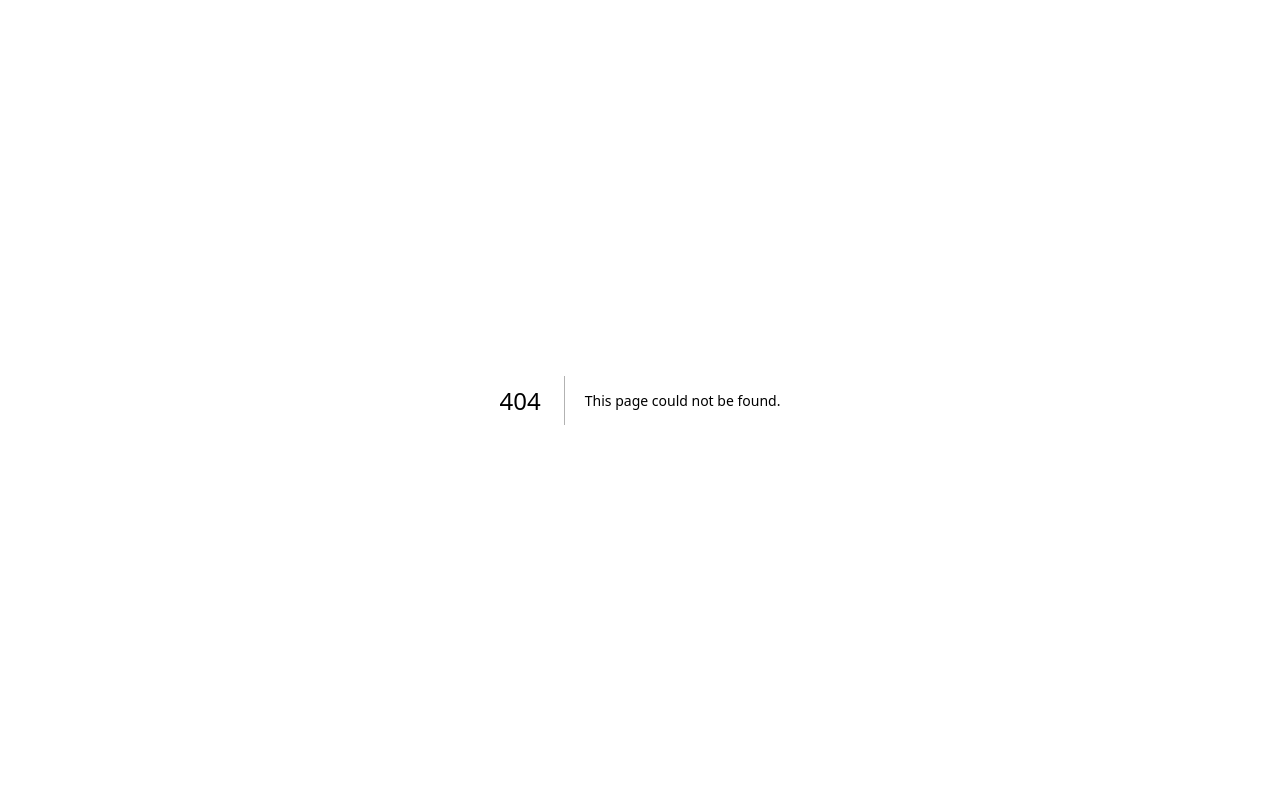
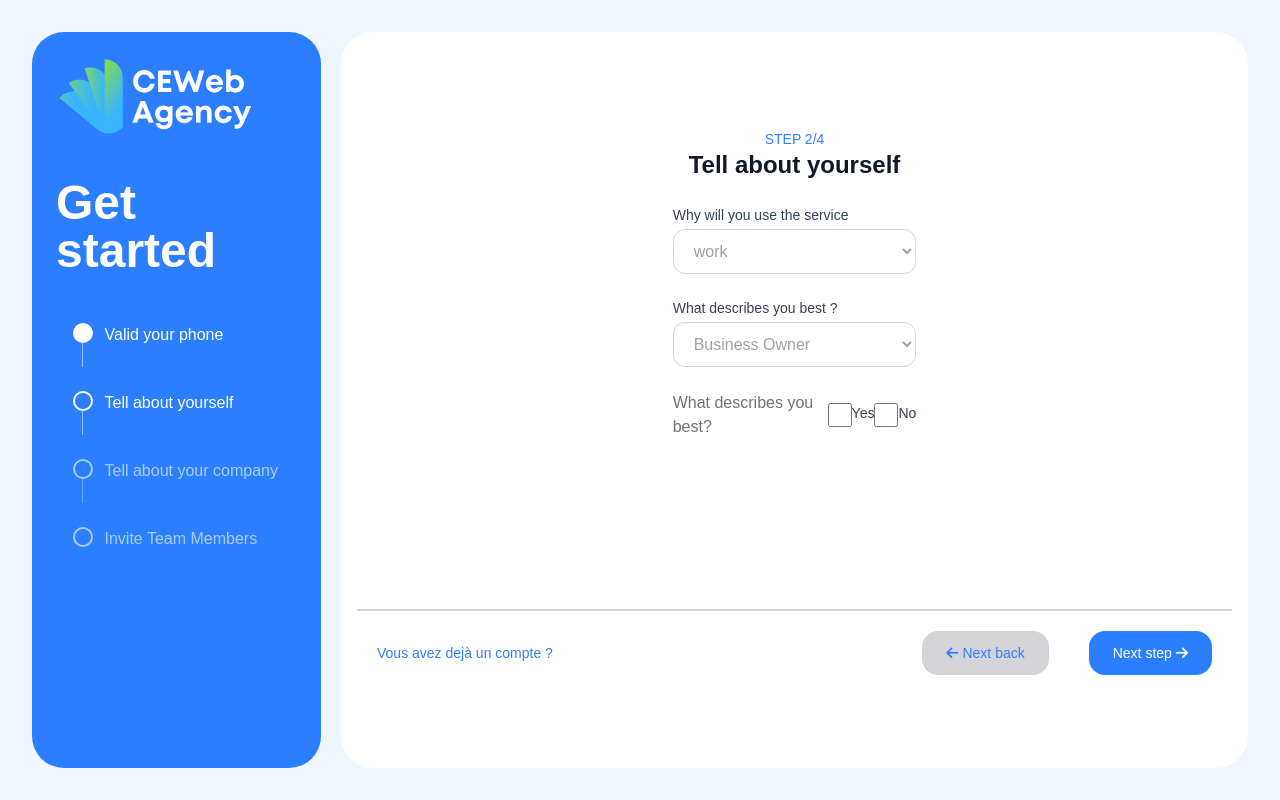
Before and after one commit to NaSuRall/Fleximate, a Next.js app: page /steps2 in a window 1280 px wide. Before the commit this address had no page. Built offline with nearby package versions, Linux system fonts and the light colour scheme.

Commit message:
Add : | steps2 to registration

```diff
--- a/app/(registration)/register/page.js
+++ b/app/(registration)/register/page.js
@@ -12,8 +12,8 @@ export default function register(){
                         <Image    className="dark:invert"
                                   src="/logo.png"
                                   alt="Vercel logomark"
-                                  width={200}
-                                  height={200}
+                                  width={300}
+                                  height={300}
                         />
                         <h1 className="text-5xl  text-white font-bold">Get started</h1>
                     </div>
@@ -87,7 +87,7 @@ export default function register(){
                             <div>
                                 <label className="block text-sm font-medium text-gray-700 mb-2">Code from SMS</label>
                                 <div className="flex gap-3">
-                                    {Array(4)
+                                    {Array(6)
                                         .fill(0)
                                         .map((_, idx) => (
                                             <input
@@ -135,14 +135,12 @@ export default function register(){
                             </div>
                         </form>
 
-
-
                     </div>
                     <footer className="flex items-center justify-between w-full text-sm text-blue-500 border-t-2 border-zinc-300 p-5">
                         <Link href="/login"  className="text-center text-sm text-blue-500 hover:underline"> Vous avez dejà un compte ?</Link>
 
-                        <button className="px-6 py-3 bg-blue-500 text-white rounded-2xl cursor-pointer transition-all hover:bg-blue-600 ">Next step <i
-                            className="fa-solid fa-arrow-right"></i></button>
+                        <Link href="/steps2" className="px-6 py-3 bg-blue-500 text-white rounded-2xl cursor-pointer transition-all hover:bg-blue-600 ">Next step <i
+                            className="fa-solid fa-arrow-right"></i></Link>
                     </footer>
 
                 </div>
--- /dev/null
+++ b/app/(registration)/steps2/page.js
@@ -0,0 +1,126 @@
+import Image from "next/image";
+import Link from "next/link";
+
+export default function steps2(){
+    return (
+        <div className="grid grid-cols-4 grid-rows-1 gap-5 h-screen w-full p-8 bg-blue-50 ">
+
+
+            <div className=" rounded-4xl row-start-1  row-end-1 col-start-1 col-end-1 flex flex-col h-full w-full bg-blue-500  items-center    ">
+                <div className="flex items-center flex-col justify-between">
+                    <div className=" flex flex-col w-full p-6 gap-10 ">
+                        <Image    className="dark:invert"
+                                  src="/logo.png"
+                                  alt="Vercel logomark"
+                                  width={200}
+                                  height={200}
+                        />
+                        <h1 className="text-5xl  text-white font-bold">Get started</h1>
+                    </div>
+                    <div className="bg-blue-500 text-white p-6 rounded-lg w-64 space-y-6">
+                        <div className="flex items-start gap-3">
+                            <div className="flex flex-col items-center">
+                                <div className="w-5 h-5 rounded-full border-2 border-white bg-white"></div>
+                                <div className="h-6 w-px bg-white opacity-50"></div>
+                            </div>
+                            <p className="font-medium">Valid your phone</p>
+                        </div>
+
+                        <div className="flex items-start gap-3 ">
+                            <div className="flex flex-col items-center">
+                                <div className="w-5 h-5 rounded-full border-2 border-white"></div>
+                                <div className="h-6 w-px bg-white opacity-50"></div>
+                            </div>
+                            <p>Tell about yourself</p>
+                        </div>
+
+                        <div className="flex items-start gap-3 opacity-60">
+                            <div className="flex flex-col items-center">
+                                <div className="w-5 h-5 rounded-full border-2 border-white"></div>
+                                <div className="h-6 w-px bg-white opacity-50"></div>
+                            </div>
+                            <p>Tell about your company</p>
+                        </div>
+
+                        <div className="flex items-start gap-3 opacity-60">
+                            <div className="flex flex-col items-center">
+                                <div className="w-5 h-5 rounded-full border-2 border-white"></div>
+                            </div>
+                            <p>Invite Team Members</p>
+                        </div>
+                    </div>
+                </div>
+
+            </div>
+
+
+            <div className=" rounded-4xl row-start-1  row-end-1 col-start-2 col-end-5 flex flex-col h-full w-full  justify-center items-center gap-10 ">
+                <div className=" h-full flex-col flex  items-center justify-around w-full bg-white px-4 rounded-4xl">
+                    <div className=" w-1/3 space-y-6">
+
+
+                        <form className="p-6 space-y-6">
+
+                            <div className="text-center">
+                                <p className="text-sm font-medium text-blue-500">STEP 2/4</p>
+                                <h2 className="text-2xl font-semibold text-gray-900">Tell about yourself</h2>
+                            </div>
+
+                            <div>
+                                <label className="block text-sm font-medium text-gray-700 mb-1">Why will you use the service</label>
+                                <select className="w-full px-4 py-3 rounded-xl border border-gray-300 focus:outline-none focus:ring-2 focus:ring-blue-500 placeholder-gray-400 text-zinc-400">
+                                    <option value="+33">work</option>
+                                    <option value="+1">Business</option>
+                                    <option value="+1">fun</option>
+                                </select>
+
+                            </div>
+
+                            <div>
+                                <label className="block text-sm font-medium text-gray-700 mb-1">What describes you best ?</label>
+                                <select className="w-full px-4 py-3 rounded-xl border border-gray-300 focus:outline-none focus:ring-2 focus:ring-blue-500 placeholder-gray-400 text-zinc-400">
+                                    <option value="+33">Business Owner</option>
+                                    <option value="+1">---</option>
+                                    <option value="+1">---</option>
+                                </select>
+
+                            </div>
+
+                            <div className="flex flex-row justify-between items-center w-full gap-3 ">
+                                <div>
+                                    <p className="text-zinc-500">What describes you best?</p>
+
+                                </div>
+                                <div className="flex flex-row items-center ">
+                                    <input type="checkbox" className="w-6 h-6 rounded-full px-4 py-3  border border-gray-300 "/>
+                                    <label className="block text-sm font-medium text-gray-700 mb-1"> Yes</label>
+
+                                    <input type="checkbox" className="w-6 h-6 px-4 py-3 rounded-full border border-gray-300 "/>
+
+                                    <label className="block text-sm font-medium text-gray-700 mb-1">No</label>
+                                </div>
+
+
+                            </div>
+                        </form>
+
+                    </div>
+                    <footer className="flex items-center justify-between w-full text-sm text-blue-500 border-t-2 border-zinc-300 p-5">
+                        <Link href="/login"  className="text-center text-sm text-blue-500 hover:underline"> Vous avez dejà un compte ?</Link>
+                        <div className="flex flex-row gap-10">
+                            <Link href="/register" className="px-6 py-3 bg-zinc-300 text-blue-500 rounded-2xl cursor-pointer transition-all hover:bg-zinc-400 "><i
+                                className="fa-solid fa-arrow-left"></i> Next back </Link>
+                            <Link href="#" className="px-6 py-3 bg-blue-500 text-white rounded-2xl cursor-pointer transition-all hover:bg-blue-600 ">Next step <i
+                                className="fa-solid fa-arrow-right"></i></Link>
+                        </div>
+
+                    </footer>
+
+                </div>
+
+
+            </div>
+
+        </div>
+    )
+}
--- a/app/dashboard/page.js
+++ b/app/dashboard/page.js
@@ -74,7 +74,7 @@ export default function Dashboard() {
 
                     <div className="bg-white rounded-4xl p-6 row-start-2 row-end-4 col-start-1 col-end-2">
                         <div className="flex flex-row justify-between">
-                            <h2 className="text-xl">Visite website</h2>
+                            <h2 className="text-xl font-bold">Visite website</h2>
                             <a href="#"><i className="fa-solid fa-arrow-up-right-from-square text-xl transition-all text-blue-500 cursor-pointer hover:translate-x-0.5 hover:-translate-y-px"></i></a>
                         </div>
                         <LineChart />
@@ -82,7 +82,7 @@ export default function Dashboard() {
 
                     <div className="bg-white rounded-4xl p-6 row-start-2 row-end-4 col-start-2 col-end-3">
                         <div className="flex flex-row justify-between">
-                            <h2 className="text-xl">Client</h2>
+                            <h2 className="text-xl font-bold">Client</h2>
                             <a href="#"><i className="fa-solid fa-arrow-up-right-from-square text-xl transition-all text-blue-500 cursor-pointer hover:translate-x-0.5 hover:-translate-y-px"></i></a>
                         </div>
                         <div className="flex flex-row w-full h-64">
@@ -95,7 +95,7 @@ export default function Dashboard() {
                     <div className="bg-white rounded-4xl p-6 row-start-4 row-end-6 col-start-1 col-end-3">
                         <div className="flex flex-row items-center justify-between mb-3">
                             <div className="flex flex-row w-full h-full">
-                                <h2 className="text-xl">Tableau de board - Project</h2>
+                                <h2 className="text-xl font-bold">Tableau de board - Project</h2>
                             </div>
                             <div className="p-2 flex gap-10">
                                 <input
```
